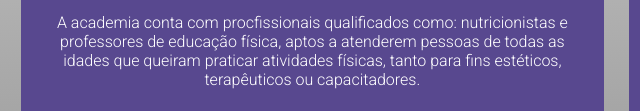
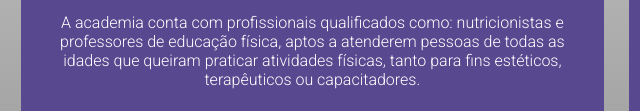
Before and after one commit to academia-podium/podium, a plain HTML site: page index.html in a window 1280 px wide. Shown: the part 841-952 px from the top of the page, 0-640 px from the left. Drawn offline with Linux system fonts and the light colour scheme.

Commit message:
corrigido erro de gramática

```diff
--- a/index.html
+++ b/index.html
@@ -32,7 +32,7 @@
                 <div class="modalidades"><b>*MUSCULAÇÃO PARA TODAS IDADES;<br> *TREINAMENTO PERSONALIZADO;<br>
                         *TREINAMENTO FUNCIONAL;<br> *AULAS DE ZUMBA;<br> *AERÓBICA</b></div>
                 </p>
-                <p>A academia conta com procfissionais qualificados como: nutricionistas e professores
+                <p>A academia conta com profissionais qualificados como: nutricionistas e professores
                     de educação física, aptos a atenderem pessoas de todas as idades que queiram praticar atividades
                     físicas, tanto para fins estéticos, terapêuticos ou capacitadores.</p>
             </div>
```
